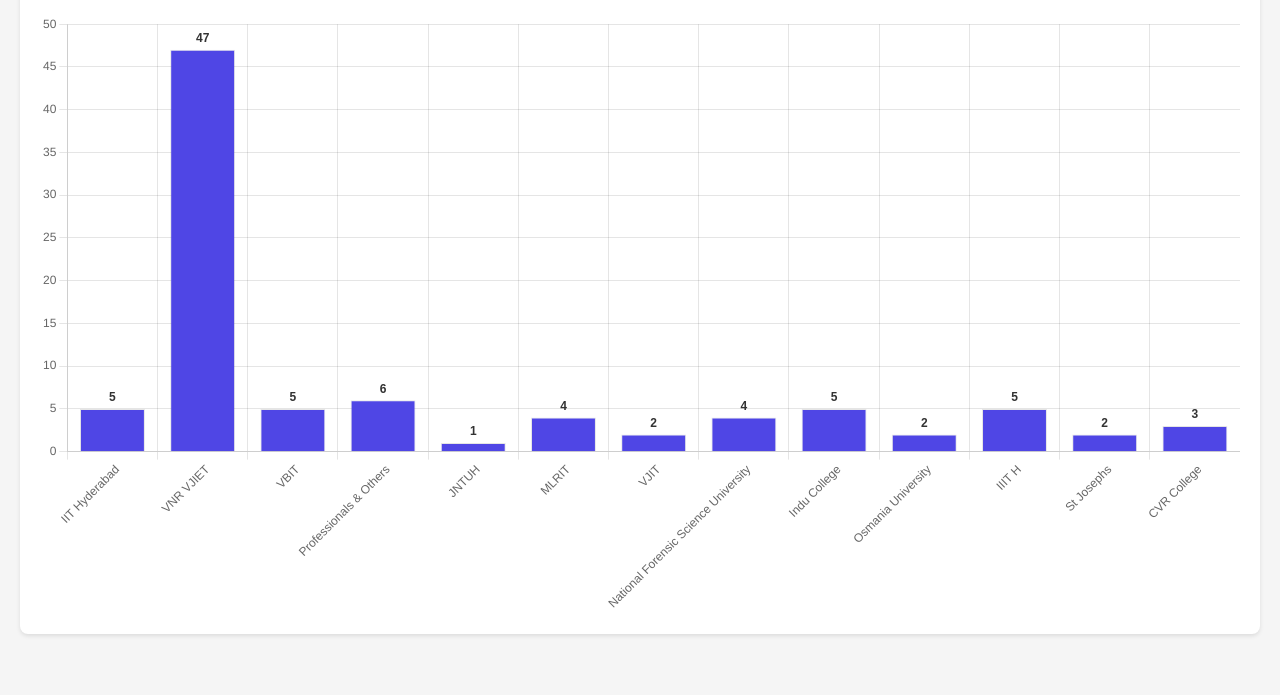
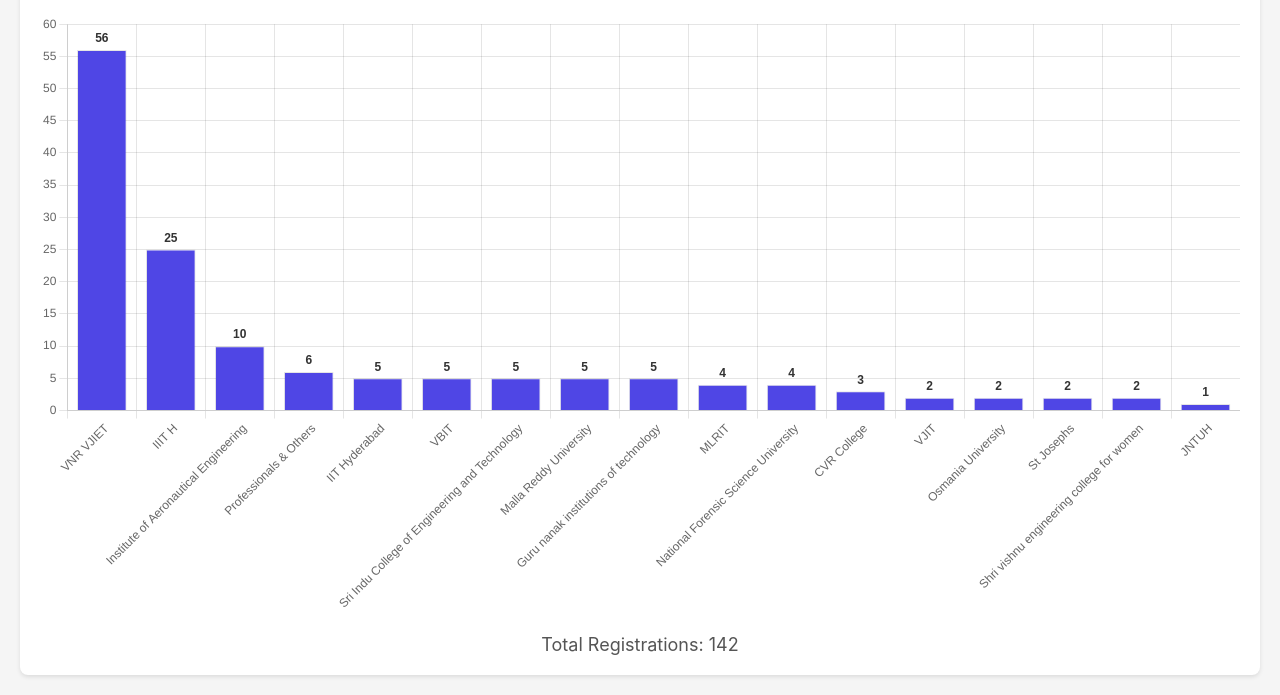
Before and after one commit to 0x1337club/registration_distribution, a plain HTML site: page index.html in a window 1280 px wide. Shown: the part 116-811 px from the top of the page. Drawn offline with nearby package versions, Linux system fonts and the light colour scheme.

Commit message:
updated values

```diff
--- a/index.html
+++ b/index.html
@@ -29,36 +29,63 @@
             height: 600px;
             position: relative;
         }
+        .summary {
+            text-align: center;
+            margin-top: 20px;
+            font-size: 18px;
+            color: #555;
+        }
     </style>
 </head>
 <body>
     <div class="container">
-        <h1>College Frequency Distribution</h1>
+        <h1>Registration Frequency Distribution</h1>
         <div class="chart-container">
             <canvas id="collegeChart"></canvas>
         </div>
+        <div class="summary" id="summary"></div>
     </div>
 
     <script>
+        // Initial data
+        const colleges = [
+            { label: 'IIT Hyderabad', frequency: 5 },
+            { label: 'VNR VJIET', frequency: 56 },
+            { label: 'VBIT', frequency: 5 },
+            { label: 'Professionals & Others', frequency: 6 },
+            { label: 'JNTUH', frequency: 1 },
+            { label: 'MLRIT', frequency: 4 },
+            { label: 'VJIT', frequency: 2 },
+            { label: 'National Forensic Science University', frequency: 4 },
+            { label: 'Sri Indu College of Engineering and Technology', frequency: 5 },
+            { label: 'Osmania University', frequency: 2 },
+            { label: 'IIIT H', frequency: 25 },
+            { label: 'St Josephs', frequency: 2 },
+            { label: 'CVR College', frequency: 3 },
+            { label: 'Institute of Aeronautical Engineering', frequency: 10},
+            { label: 'Shri vishnu engineering college for women', frequency: 2},
+            { label: 'Malla Reddy University', frequency: 5},
+            { label: 'Guru nanak institutions of technology', frequency: 5}
+        ];
+
+        // Sort the data by frequency in descending order
+        colleges.sort((a, b) => b.frequency - a.frequency);
+
+        // Extract sorted labels and data
+        const labels = colleges.map(college => college.label);
+        const frequencies = colleges.map(college => college.frequency);
+
+        // Calculate the total sum of frequencies
+        const totalFrequency = frequencies.reduce((sum, freq) => sum + freq, 0);
+
+        // Display the total sum
+        document.getElementById('summary').innerText = `Total Registrations: ${totalFrequency}`;
+
         const data = {
-            labels: [
-                'IIT Hyderabad',
-                'VNR VJIET',
-                'VBIT',
-                'Professionals & Others',
-                'JNTUH',
-                'MLRIT',
-                'VJIT',
-                'National Forensic Science University',
-                'Indu College',
-                'Osmania University',
-                'IIIT H',
-                'St Josephs',
-                'CVR College'
-            ],
+            labels: labels,
             datasets: [{
                 label: 'Frequency',
-                data: [5, 47, 5, 6, 1, 4, 2, 4, 5, 2, 5, 2, 3],
+                data: frequencies,
                 backgroundColor: '#4f46e5',
                 borderWidth: 1
             }]
```
